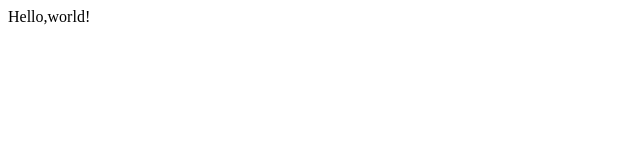
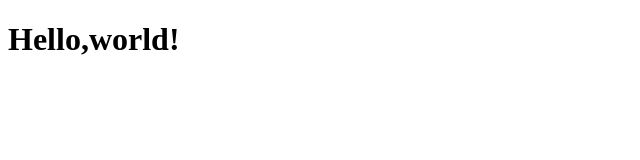
Before and after one commit to mumuuumum/Git-teaching-remote, a plain HTML site: page index.html in a window 1280 px wide. Shown: the whole page, without its empty margins (0-640 px from the left). Drawn offline with Linux system fonts and the light colour scheme.

Commit message:
Create git.css;Modified index.htlm:h1

```diff
--- /dev/null
+++ b/git.css
@@ -0,0 +1,5 @@
+
+body
+{
+    background-color: lightcyan;
+}
--- a/index.html
+++ b/index.html
@@ -2,9 +2,10 @@
 <html lang="en">
 <head>
     <meta charset="UTF-8">
+    <link"git.css">
     <title>测试</title>
 </head>
 <body>
-    Hello,world!
+    <h1>Hello,world!</h1>
 </body>
 </html>
```
